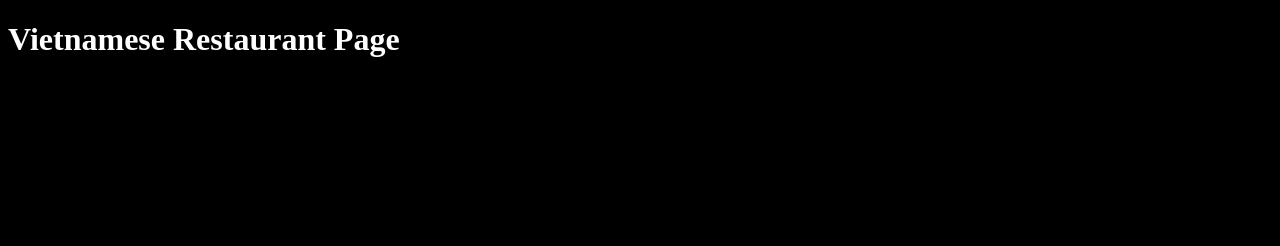
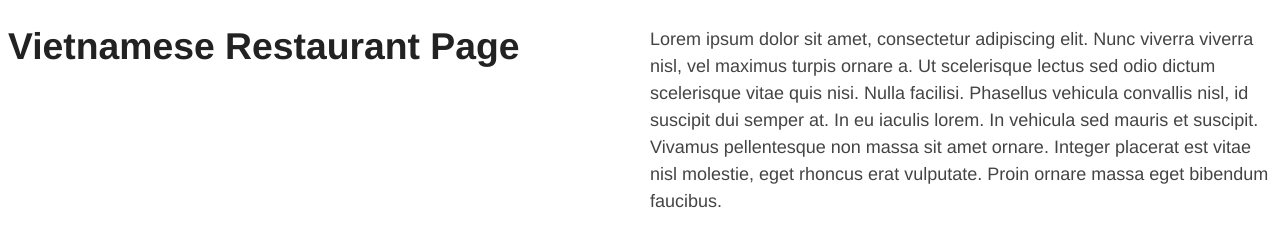
Before and after one commit to 0-sv/restaurant, a website built with webpack: page dist/index.html in a window 1280 px wide. Built offline with Linux system fonts and the light colour scheme.

Commit message:
feat: test if I can use classless & grid

```diff
--- a/package.json
+++ b/package.json
@@ -10,6 +10,7 @@
   "author": "",
   "license": "ISC",
   "devDependencies": {
+    "@concisecss/core": "github:ConciseCSS/core#master",
     "css-loader": "^4.3.0",
     "style-loader": "^1.2.1",
     "webpack": "^4.44.2",
--- a/src/style.css
+++ b/src/style.css
@@ -1,4 +1,12 @@
+@import '@concisecss/core';
+
 body {
-    color: white;
-    background-color: black;
+    display: grid;
+    grid-gap: 10px;
+    grid-template-columns: [first] 50% [second] 50%;
 }
+
+.second {
+    grid-column-start: 2;
+    grid-row-start: 1;
+}
```
Also changed, not shown: dist/index.html, dist/main.js.
